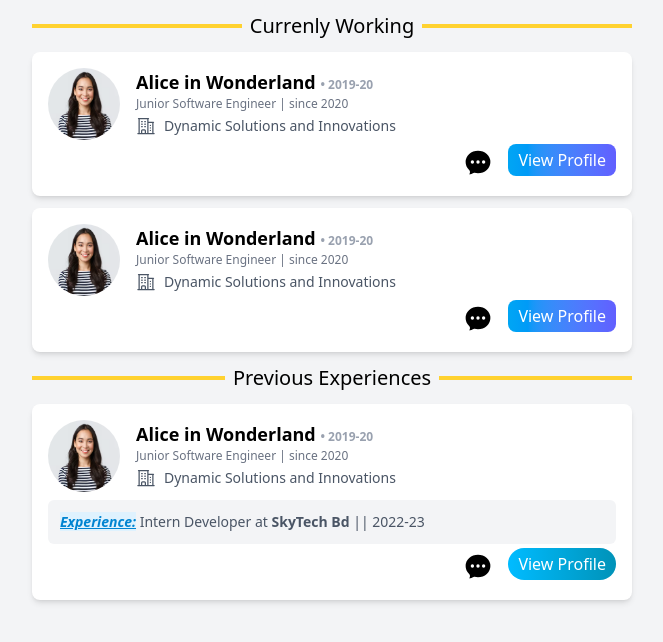
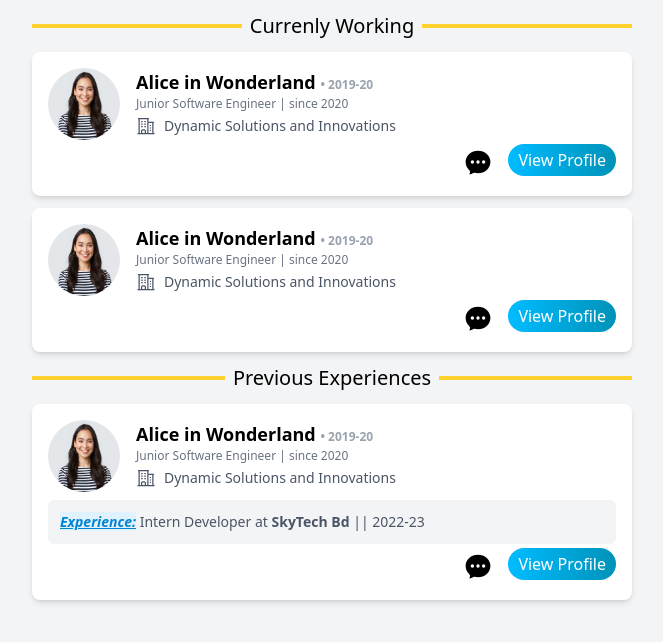
Before and after one commit to annita049/front-search0, a website: page src/index.html in a window 1280 px wide. Shown: the whole page, without its empty margins (308-971 px from the left). Drawn offline with Linux system fonts and the light colour scheme.

Commit message:
fixing buttons styles

```diff
--- a/src/index.html
+++ b/src/index.html
@@ -32,14 +32,14 @@
           </div>
       </div>
       <div class="mt-1 flex justify-center sm:justify-end space-x-3">
-          <button class="cursor-pointer">
+            <button class="cursor-pointer">
               <svg xmlns="http://www.w3.org/2000/svg" fill="#000" viewBox="0 0 24 24" stroke-width="1.5" stroke="#fff" class="size-9">
                   <path stroke-linecap="round" stroke-linejoin="round" d="M8.625 12a.375.375 0 1 1-.75 0 .375.375 0 0 1 .75 0Zm0 0H8.25m4.125 0a.375.375 0 1 1-.75 0 .375.375 0 0 1 .75 0Zm0 0H12m4.125 0a.375.375 0 1 1-.75 0 .375.375 0 0 1 .75 0Zm0 0h-.375M21 12c0 4.556-4.03 8.25-9 8.25a9.764 9.764 0 0 1-2.555-.337A5.972 5.972 0 0 1 5.41 20.97a5.969 5.969 0 0 1-.474-.065 4.48 4.48 0 0 0 .978-2.025c.09-.457-.133-.901-.467-1.226C3.93 16.178 3 14.189 3 12c0-4.556 4.03-8.25 9-8.25s9 3.694 9 8.25Z"/>
               </svg>
-          </button>
-          <button class="h-8 bg-gradient-to-r from-sky-500 to-indigo-500 text-white px-2.5 rounded-lg cursor-pointer">
-              View Profile
-          </button>
+            </button>
+            <button class="h-8 bg-gradient-to-r from-sky-400 to-cyan-600 text-white px-2.5 rounded-3xl cursor-pointer">
+                View Profile
+            </button>
       </div>
     </div>
 
@@ -68,15 +68,15 @@
                   <path stroke-linecap="round" stroke-linejoin="round" d="M8.625 12a.375.375 0 1 1-.75 0 .375.375 0 0 1 .75 0Zm0 0H8.25m4.125 0a.375.375 0 1 1-.75 0 .375.375 0 0 1 .75 0Zm0 0H12m4.125 0a.375.375 0 1 1-.75 0 .375.375 0 0 1 .75 0Zm0 0h-.375M21 12c0 4.556-4.03 8.25-9 8.25a9.764 9.764 0 0 1-2.555-.337A5.972 5.972 0 0 1 5.41 20.97a5.969 5.969 0 0 1-.474-.065 4.48 4.48 0 0 0 .978-2.025c.09-.457-.133-.901-.467-1.226C3.93 16.178 3 14.189 3 12c0-4.556 4.03-8.25 9-8.25s9 3.694 9 8.25Z"/>
               </svg>
           </button>
-          <button class="h-8 bg-gradient-to-r from-sky-500 to-indigo-500 text-white px-2.5 rounded-lg cursor-pointer">
-              View Profile
+          <button class="h-8 bg-gradient-to-r from-sky-400 to-cyan-600 text-white px-2.5 rounded-3xl cursor-pointer">
+            View Profile
           </button>
       </div>
     </div>
   </div>
 
   <div class="flex flex-col mt-3 space-y-3 items-center justify-center">
-    <div class="flex items-center sm:max-w-sm md:max-w-md lg:min-w-150">
+    <div class="flex items-center w-full sm:max-w-100 md:max-w-150">
         <div class="bg-amber-300 h-1 flex-grow"></div>
         <h1 class="text-xl font-light mx-2">Previous Experiences</h1>
         <div class="bg-amber-300 h-1 flex-grow"></div>
@@ -103,6 +103,7 @@
       <!-- Experiences Section -->
       <div class="mt-2 p-3 bg-gray-100 text-gray-600 text-sm flex justify-center lg:justify-start space-x-2 rounded-md">
         <p class="text-center sm:text-left">
+
           <span class="text-sky-600 italic bg-sky-100 font-semibold underline">Experience:</span> <span>Intern Developer</span> at <span class="font-semibold">SkyTech Bd</span> || <span>2022-23</span>
         </p>
       </div>
```
Also changed, not shown: src/output.css.
